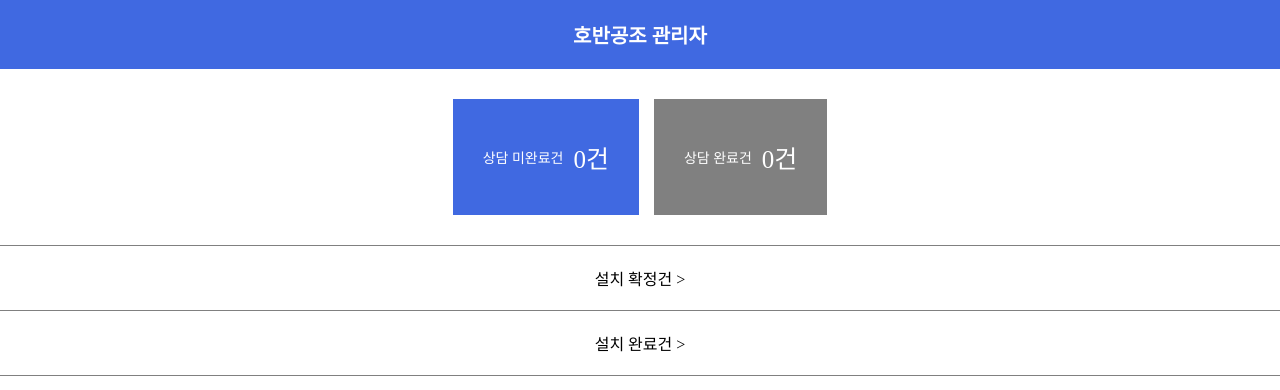
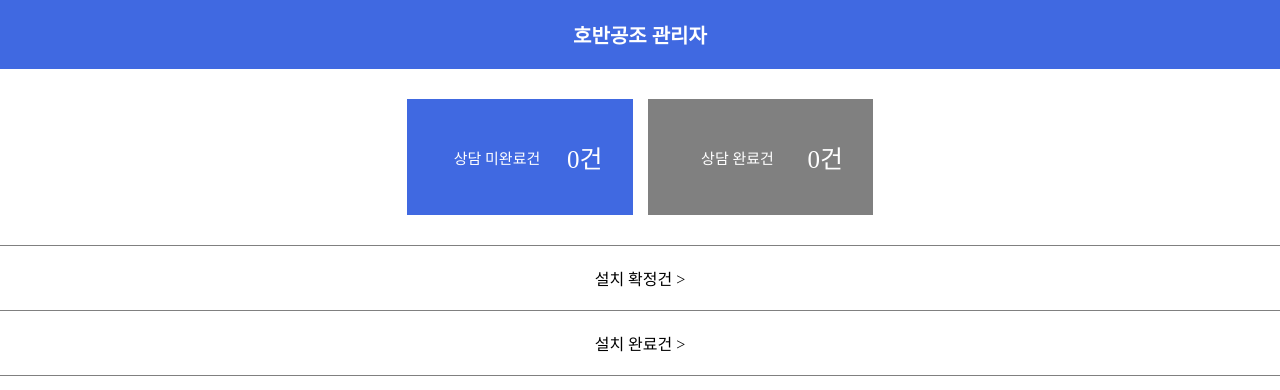
Before and after one commit to zeno0104/hobanGongjo_admin, a React (Vite) app in the folder hobanGongjo_admin/: page / in a window 1280 px wide. Shown: the top 390 px of the page. Built offline with nearby package versions, Linux system fonts and the light colour scheme; no server answers; the database is empty; a web font is replaced by a local one.

Commit message:
[Update] fontsize 수정

```diff
--- a/hobanGongjo_admin/src/pages/Home.css
+++ b/hobanGongjo_admin/src/pages/Home.css
@@ -20,7 +20,8 @@
   padding: 40px 30px;
 }
 .Home .counselInfo .conuselText {
-  font-size: 14px;
+  width: 120px;
+  font-size: 15px;
   color: white;
 }
 
```
